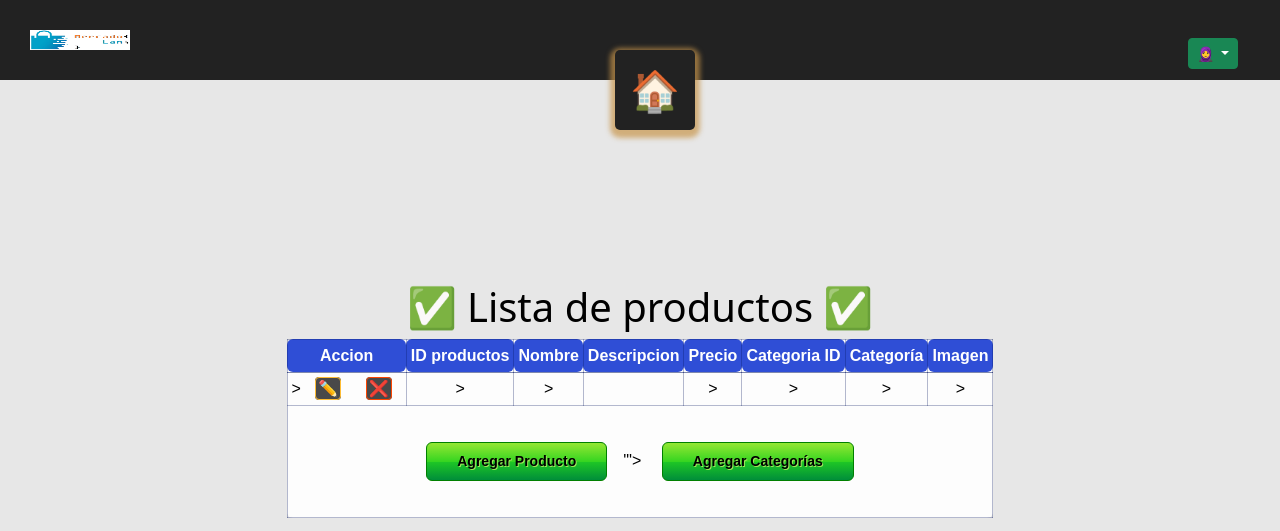
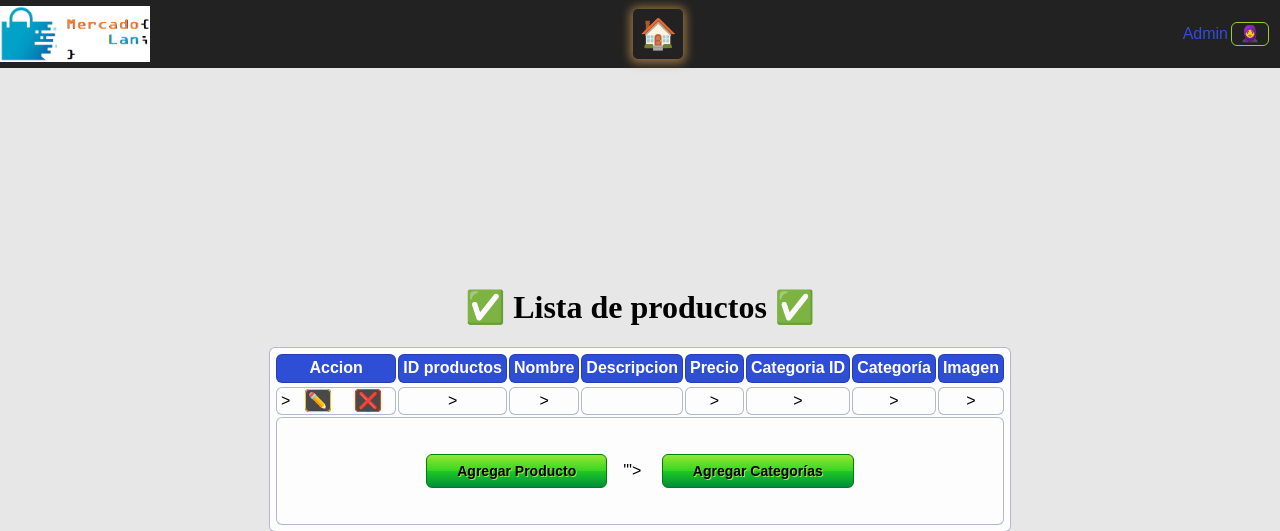
Before and after one commit to d3vh4n5/mercadolan, a PHP site: page /backend/views/lista_productos.html in a window 1280 px wide. Shown: the top 531 px of the page. Run offline with PHP 8.4, Linux system fonts and the light colour scheme.

Commit message:
arregladoe l header, encriptacion de pass en sha1, se rompio la pagina de productos, el form, revisar después

```diff
--- a/assets/css/estilos.css
+++ b/assets/css/estilos.css
@@ -21,17 +21,82 @@
 /*================= Heather =====================*/
 
 header{
-    padding: 30px;
+    padding: 6px;
     display: flex;
     flex-direction: row;
+    align-items: center;
     justify-content: space-between;
     position: absolute;
     top: 0;
     background-color: #222222;
     width: 100%;
-    height: 80px;
 }
 
+/*============ Botón desplegable de usuario ==============*/
+.desplegableUsuario{
+    border: 2px solid transparent;
+    width: fit-content;
+    position: relative;
+    box-sizing: border-box;
+    font-family: Arial, Helvetica, sans-serif;
+    margin: 10px;
+    display: flex;
+    flex-direction: row;
+    justify-content: center;
+    align-items: center;
+}
+.admin{
+    color: #2f4ed6;
+    margin: 4px;
+}
+.desplegableUsuario > a{
+    height: fit-content;
+    padding: 2px 8px;
+    color: yellowgreen;
+    text-decoration: none;
+    box-sizing: border-box;
+    outline: 1px solid yellowgreen;
+    outline-style: double;
+    border-radius: 5px;
+}
+.desplegableUsuario > a:hover{
+    box-shadow: 0px 0px 3px 3px #94e733,
+                0px 0px 3px 1px #94e733 inset;
+    text-shadow: 0px 0px 2px #94e733;
+}
+.menuUsuario{
+    display: none;
+    border-radius: 3px;
+    overflow: hidden;
+    background: linear-gradient( to right bottom, rgba(255, 255, 255, 0.7), rgba(255, 255, 255, 0.3) );
+    z-index: 2;
+    backdrop-filter: blur(2rem);
+    box-shadow: 2px 2px 5px 2px rgba(0,0,0,0.2);
+    position: absolute;
+    margin-top: 1px;
+    right: 5px;
+    min-width: 160px;
+
+}
+.desplegableUsuario:hover .menuUsuario{
+    display: block;
+}
+.menuUsuario ul{
+    padding: 0;
+    margin: 0;
+    list-style: none;
+    text-align: left;
+}
+.desplegableUsuario .menuUsuario li a{
+    color: black;
+    display: block;
+    padding: 5px;
+    text-decoration: none;
+}
+.desplegableUsuario .menuUsuario li a:hover{
+    background-color: #2f4ed6;
+    color: aliceblue;
+}
 /*============= Pagina en construcción ================*/
 #pagina{
     overflow: hidden;
@@ -177,18 +242,16 @@
     border: 1px solid #ffbd33;
 }
 .btnHome{
-    height: 80px;
-    width: 80px;
+    height: 50px;
+    width: 50px;
     display: grid;
     place-items: center;
-    font-size: 40px;
+    font-size: 30px;
     background: #222222;
     text-decoration: none;
-    margin: 20px;
-    padding: 4px;
     border-radius: 5px;
     color: white;
-    box-shadow: 0px 3px 5px 5px rgba(200,150,75,0.7);
+    box-shadow: 0px 1px 10px 3px rgba(200,150,75,0.7);
     /*animation: pulso 3s 1s ease-out infinite;*/
 }
 .btnHome:hover{
--- a/assets/css/estiloshp.css
+++ b/assets/css/estiloshp.css
@@ -34,7 +34,7 @@
 }
 .botonLog{
     text-decoration: none;
-    background: transparent;
+    background-color: #222222;
     padding: 5px 50px 9px 50px;
     color: rgb(132, 132, 252);
     border: 1px solid rgb(132, 132, 252);
@@ -178,7 +178,7 @@
     color: lightgray;
 }
 
-.hansLogo{
+.logosFoot{
     margin: 5px 20px;
     width:50px;
     height: 50px;
--- a/backend/login.php
+++ b/backend/login.php
@@ -18,7 +18,7 @@
     $usuarios = usuarios::listar();
     foreach ($usuarios as $usuario){
         if ($usuario['email'] === $_POST['email']){
-            if ($usuario['pass'] === $_POST['pass']){
+            if ($usuario['pass'] === sha1($_POST['pass'])){
                 ob_end_clean();//ob_start() al principio del archivo para almacenar en búfer la salida y luego utilizar una función como ob_end_clean() antes de enviar los encabezados de redirección. En resumen, tu problema es que algo esta imprimiendo algo antes de ejecutar la redirección, debes asegurarte de que no hay ninguna salida antes de enviar los encabezados de redirección.
                 session_start();
                 $_SESSION['session1']['nombre'] = $usuario['nombre'];
--- a/backend/registrarse.php
+++ b/backend/registrarse.php
@@ -47,6 +47,8 @@
         }
         if (trim($pass)===''|| strlen($pass)<8){
             array_push($errores, "La contraseña no puede estar vacía, ni tener menos de 8 caracteres.<br>");
+        }else{
+            $nuevoUsuario->pass = sha1($pass);
         }
         if (count($errores)>0){
             echo "<div class='alert alert-danger' role='alert'>
--- a/backend/views/lista_productos.html
+++ b/backend/views/lista_productos.html
@@ -14,39 +14,25 @@
         <title style="font-family: monospace !important;">Lista de Productos</title>
         <meta charset="UTF-8">
         <meta name="viewport" content="width=device-width, initial-scale=1.0">
-        <link href="https://cdn.jsdelivr.net/npm/bootstrap@5.3.0-alpha1/dist/css/bootstrap.min.css" rel="stylesheet" integrity="sha384-GLhlTQ8iRABdZLl6O3oVMWSktQOp6b7In1Zl3/Jr59b6EGGoI1aFkw7cmDA6j6gD" crossorigin="anonymous">
+        <link rel="stylesheet" type="text/css" href="../assets/css/normalyze.css">
         <link rel="stylesheet" type="text/css" href="../assets/css/estilos.css">
     </head>
     <body>
         <header>
-            <img class="logo" sizes="" src="../assets/img/Logo.png" alt="" width="100px;">
+            <img class="logo" sizes="" src="../assets/img/Logo.png" alt="" width="150px;">
             <a class="btnHome" href="../index.php">🏠</a>
-            <div class="contenedorLogo">
-
-                <div class="btn-group">
-                    <button class="btn btn-success btn-sm dropdown-toggle" type="button" data-bs-toggle="dropdown" aria-expanded="false">
-                    🧕   <?php echo $_SESSION['session1']['nombre'] ?>
-                    </button>
-                    <ul class="dropdown-menu">
-                        <a href='./logout.php' >Desconectarse</a>
-                    </ul>
-                  </div>
-                  <div class="btn-group">
-            </div>
-            <!--
-            <nav class="navbar navbar-dark bg-dark">
-                <img class="logo" sizes="" src="../assets/img/Logo.png" alt="" width="100px;">
-                <a class="btnHome" href="../index.php">🏠</a>
-                <div class="btn-group">
-                    <button class="btn btn-success btn-sm dropdown-toggle" type="button" data-bs-toggle="dropdown" aria-expanded="false">
-                     🧕   <?php echo $_SESSION['session1']['nombre'] ?>
-                    </button>
-                    <ul class="dropdown-menu">
-                        <a href='./logout.php' >Desconectarse</a>
+            <div class="desplegableUsuario">
+                <p class="admin">Admin</p>
+                <a href="#">🧕 <?php echo $_SESSION['session1']['nombre'] ?></a>
+                <div class="menuUsuario">
+                    <ul>
+                        <li><a href="./logout.php">Desconectarse</a></li>
+                        <li><a href="#">Cambiar contraseña</a></li>
+                        <li><a href="#">Cambiar email</a></li>
+                        <li><a href="#">Opción</a></li>
                     </ul>
                 </div>
-                  <div class="btn-group">
-            </nav>-->
+            </div>
         </header>
 
         <center>
@@ -106,6 +92,5 @@
        <br>
     -->
 
-  <script src="https://cdn.jsdelivr.net/npm/bootstrap@5.3.0-alpha1/dist/js/bootstrap.bundle.min.js" integrity="sha384-w76AqPfDkMBDXo30jS1Sgez6pr3x5MlQ1ZAGC+nuZB+EYdgRZgiwxhTBTkF7CXvN" crossorigin="anonymous"></script>
- </body>
+</body>
 </html>
--- a/backend/views/login.html
+++ b/backend/views/login.html
@@ -32,9 +32,9 @@
                           <label for="exampleInputPassword1" class="form-label">Contraseña</label>
                           <input type="password" name="pass" class="form-control" id="exampleInputPassword1">
                           <div id="links">
-                          <a id="recuperarPass" class="RecuperarPass" href="https://localhost/MIPROYECTO/backend/views/incompleto.html">🔒 Recuperar contraseña</a>
+                          <a id="recuperarPass" class="RecuperarPass" href="./incompleto.html">🔒 Recuperar contraseña</a>
 
-                          <a id="registrarse" class="Registrarse" href="https://localhost/MIPROYECTO/backend/registrarse.php">Registrarse 👤 </a>
+                          <a id="registrarse" class="Registrarse" href="./registrarse.php">Registrarse 👤 </a>
                           </div>
                           </div>
                         <a type="button" name="cancelar" href="../index.php"; class="btn btn-secondary">Cancelar</a>
--- a/views/home.html
+++ b/views/home.html
@@ -13,7 +13,6 @@
     <header>
         <div class="contenedorLogo">
             <img class="logo" sizes="" src="./assets/img/Logo.png" alt="">
-            <img class="logo" sizes="" src="./assets/img/Teclablogo.png" alt="">
             <input type="button" class="botonLog" value="Loguearse y cargar productos" onclick="document.location.href='./backend/login.php'">
         </div>
     </header>
@@ -89,10 +88,11 @@
             </tbody>
         </table>
         <footer>
-            <img src="./assets/img/hansicon.png" class="hansLogo" />
+            <img src="./assets/img/hansicon.png" class="logosFoot" />
             <a class="autor" href="https://www.linkedin.com/in/juanangelbasgall/">
                 "Mercado Lan" -> Por @Juan Angel Basgall &#128640 Copyright © 12-2022 MercadoLan
             </a>
+            <img class="logosFoot" sizes="" src="./assets/img/Teclablogo.png" alt="">
         </footer>
     </section>
 <script src="https://code.jquery.com/jquery-3.6.1.js" integrity="sha256-3zlB5s2uwoUzrXK3BT7AX3FyvojsraNFxCc2vC/7pNI=" crossorigin="anonymous"></script>
```
Also changed, not shown: backend/views/lista_categorias.html (+26 -2 lines), nbproject/private/private.xml (+8 -1 lines), pruebas/pruebas.html (+4 -17 lines), pruebas/pruebas.php (+11 -0 lines).
